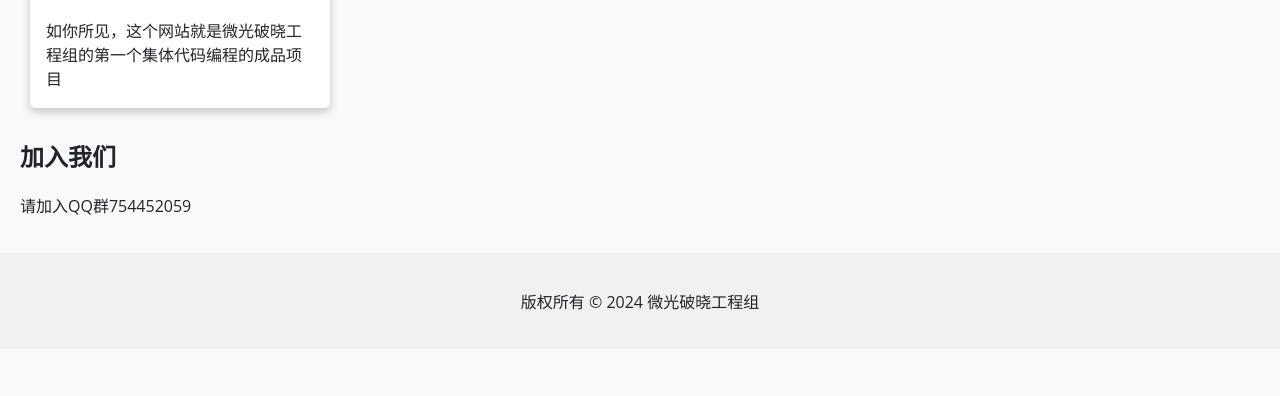
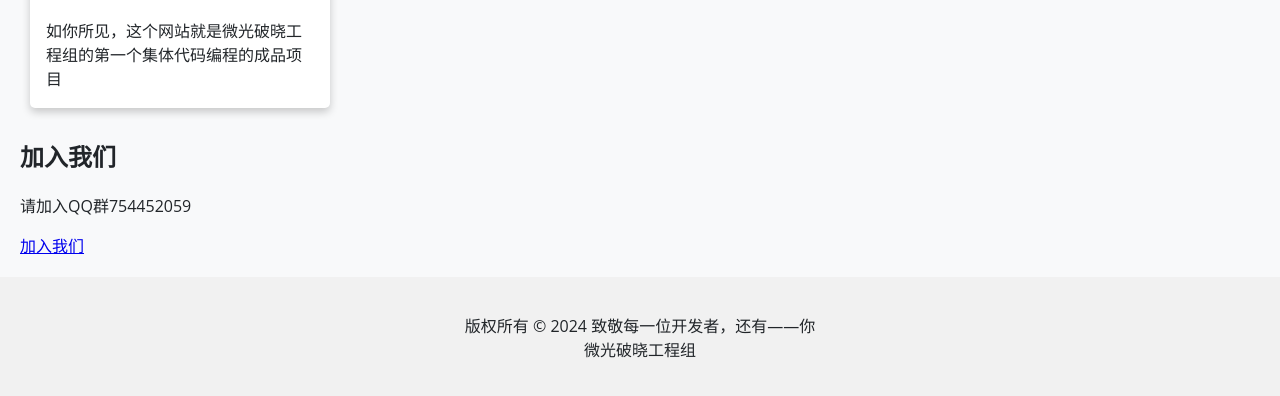
Before and after one commit to HushedAlways/DAWNLIGHT, a plain HTML site: page index.html in a window 1280 px wide. Shown: the part 654-1050 px from the top of the page. Before the commit the page ends 1003 px from the top, so only its background shows below. Drawn offline with Linux system fonts and the light colour scheme.

Commit message:
Update index.html

```diff
--- a/index.html
+++ b/index.html
@@ -1,5 +1,6 @@
 <!DOCTYPE html>
 <html lang="zh-CN">
+
 <head>
     <meta charset="UTF-8">
     <meta name="viewport" content="width=device-width, initial-scale=1.0">
@@ -13,6 +14,7 @@
             --modal-background-color: #ffffff;
             --overlay-color: rgba(0, 0, 0, 0.5);
         }
+
         body {
             font-family: 'Open Sans', Arial, sans-serif;
             margin: 0;
@@ -20,16 +22,21 @@
             background-color: var(--background-color);
             color: var(--text-color);
         }
-        header, footer {
+
+        header,
+        footer {
             background-color: #f1f1f1;
             padding: 20px;
             text-align: center;
         }
+
         nav {
             background: #333;
             overflow: hidden;
         }
-        nav a, .toggle-dark-mode {
+
+        nav a,
+        .toggle-dark-mode {
             float: left;
             display: block;
             color: white;
@@ -37,32 +44,40 @@
             padding: 14px 20px;
             text-decoration: none;
         }
-        nav a:hover, .toggle-dark-mode:hover {
+
+        nav a:hover,
+        .toggle-dark-mode:hover {
             background-color: #ddd;
             color: black;
         }
+
         .container {
             padding: 20px;
         }
+
         .card {
             background-color: var(--modal-background-color);
-            box-shadow: 0 4px 8px 0 rgba(0,0,0,0.2);
+            box-shadow: 0 4px 8px 0 rgba(0, 0, 0, 0.2);
             transition: 0.3s;
             width: 300px;
             margin: 10px;
             display: inline-block;
             border-radius: 5px;
         }
+
         .card:hover {
-            box-shadow: 0 8px 16px 0 rgba(0,0,0,0.2);
+            box-shadow: 0 8px 16px 0 rgba(0, 0, 0, 0.2);
         }
+
         .card img {
             width: 100%;
             border-radius: 5px 5px 0 0;
         }
+
         .card-container {
             padding: 2px 16px;
         }
+
         .modal {
             display: none;
             position: fixed;
@@ -74,6 +89,7 @@
             overflow: auto;
             background-color: var(--overlay-color);
         }
+
         .modal-content {
             background-color: var(--modal-background-color);
             margin: 15% auto;
@@ -82,30 +98,36 @@
             width: 80%;
             border-radius: 5px;
         }
+
         .close {
             color: #aaa;
             float: right;
             font-size: 28px;
             font-weight: bold;
         }
+
         .close:hover,
         .close:focus {
             color: black;
             text-decoration: none;
             cursor: pointer;
         }
+
         @media screen and (max-width: 768px) {
-            nav a, .toggle-dark-mode {
+            nav a,
+            .toggle-dark-mode {
                 float: none;
                 display: block;
                 text-align: left;
             }
+
             .modal-content {
                 width: 90%;
             }
         }
     </style>
 </head>
+
 <body>
 
     <header>
@@ -116,7 +138,7 @@
         <a href="#home">简单地认识一下</a>
         <a href="#about">关于我们</a>
         <a href="#projects">项目展示</a>
-    <a href="#contact">加入我们</a>
+        <a href="#join">加入我们</a>
         <span class="toggle-dark-mode">Light/Dark</span>
     </nav>
 
@@ -148,14 +170,16 @@
                 </div>
             </div>
         </section>
-    <section id="contact">
+        <section id="join">
             <h2>加入我们</h2>
             <p>请加入QQ群754452059</p>
+            <!-- QQ群按钮 -->
+            <a target="_blank" href="https://qm.qq.com/cgi-bin/qm/qr?k=U3suwc2vJhTW1qOVUUqC331DFaFZHEeT&jump_from=webapi&authKey=fr9w8LfeEX8azyUoHM8H+gqoCPdJDsW91f7Fgb6AgmHkft3tyE2Cr24f2zgasZtJ">加入我们</a>
         </section>
     </div>
 
     <footer>
-    <p>版权所有 &copy; 2024 微光破晓工程组</p>
+        <p>版权所有 &copy; 2024 致敬每一位开发者，还有——你<br>微光破晓工程组</p>
     </footer>
 
     <script>
@@ -167,10 +191,11 @@
             document.getElementById(modalId).style.display = "none";
         }
 
-    document.querySelector('.toggle-dark-mode').addEventListener('click', function() {
+        document.querySelector('.toggle-dark-mode').addEventListener('click', function () {
             document.body.classList.toggle('dark-mode');
         });
     </script>
 
 </body>
+
 </html>
```
Lines whose indentation alone changed are shown as unchanged.
